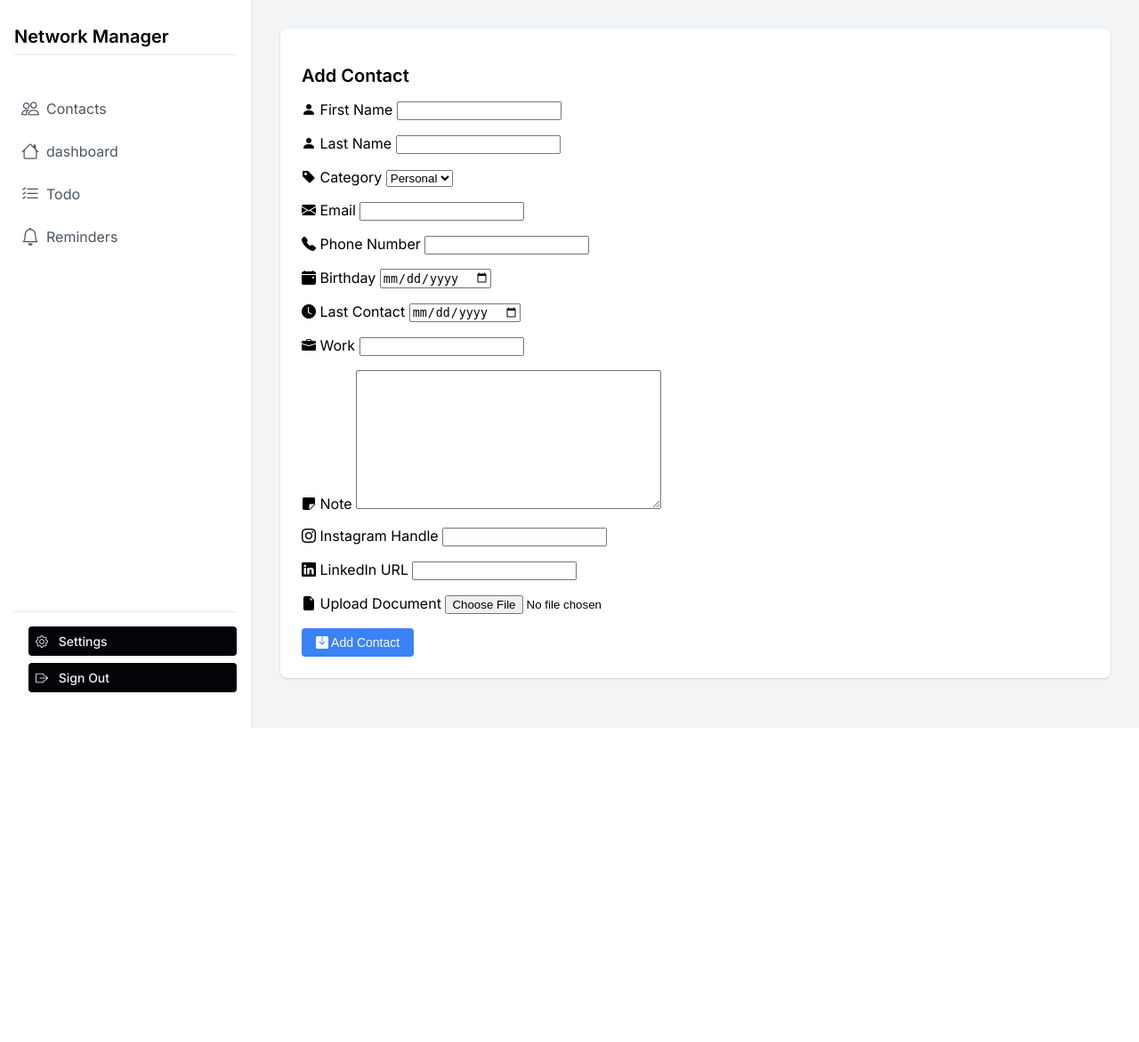
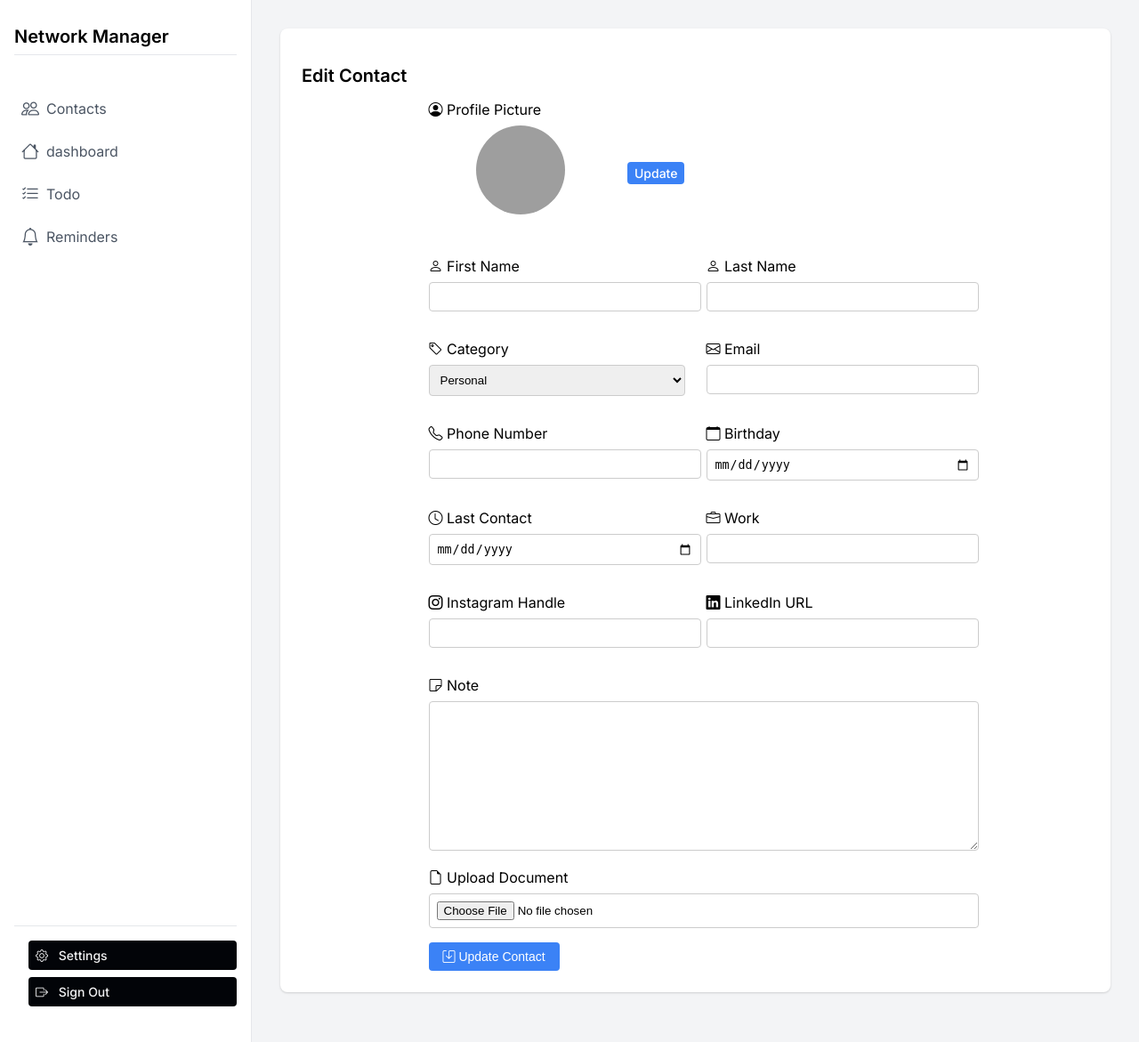
Before and after one commit to s-swen/circl, a Django app: page /dash/contacts/add/ in a window 1280 px wide. Shown: the whole page at 89% size. Before the commit the page ends 818 px from the top, so only its background shows below. Run offline with Django 5.2, Linux system fonts and the light colour scheme; the visitor is signed in with stand-in values (Sample User, id 1); some libraries are stand-ins or nearby versions; grey boxes are pictures that could not be loaded.

Commit message:
added contact details

```diff
--- a/circl/circl/settings.py
+++ b/circl/circl/settings.py
@@ -29,6 +29,10 @@ DEBUG = True
 
 ALLOWED_HOSTS = []
 
+if DEBUG:
+    CSRF_TRUSTED_ORIGINS = ['http://localhost:8000', 'https://localhost:8000']
+else:
+    CSRF_TRUSTED_ORIGINS = []
 
 # Application definition
 
--- a/circl/dash/forms.py
+++ b/circl/dash/forms.py
@@ -1,10 +1,11 @@
+# dash/forms.py
 from django import forms
 from .models import Contact
 
 class ContactForm(forms.ModelForm):
     class Meta:
         model = Contact
-        fields = ['first_name', 'last_name', 'category', 'email', 'phone_number', 'birthday', 'last_contact', 'work', 'note', 'instagram_handle', 'linkedin_url', 'uploaded_document']
+        fields = ['first_name', 'last_name', 'category', 'email', 'phone_number', 'birthday', 'last_contact', 'work', 'note', 'instagram_handle', 'linkedin_url', 'uploaded_document', 'profile_picture']
         widgets = {
             'birthday': forms.DateInput(attrs={'type': 'date'}),
             'last_contact': forms.DateInput(attrs={'type': 'date'}),
--- a/circl/dash/models.py
+++ b/circl/dash/models.py
@@ -1,3 +1,5 @@
+# dash/models.py
+
 from django.db import models
 from django.contrib.auth.models import User
 from django.urls import reverse
--- a/circl/dash/templates/dash/add_contact_detail.html
+++ /dev/null
@@ -1,87 +0,0 @@
-<!-- templates/dash/add_contact_detail.html -->
-{% extends 'dash/base.html' %}
-{% load static %}
-
-{% block content %}
-<div class="card">
-    <h2 class="card-title">{% if contact.id %}Edit{% else %}Add{% endif %} Contact</h2>
-    <form method="post" enctype="multipart/form-data">
-        {% csrf_token %}
-        <div class="form-group">
-            <label for="{{ form.first_name.id_for_label }}">
-                <i class="bi bi-person-fill"></i> First Name
-            </label>
-            {{ form.first_name }}
-        </div>
-        <div class="form-group">
-            <label for="{{ form.last_name.id_for_label }}">
-                <i class="bi bi-person-fill"></i> Last Name
-            </label>
-            {{ form.last_name }}
-        </div>
-        <div class="form-group">
-            <label for="{{ form.category.id_for_label }}">
-                <i class="bi bi-tag-fill"></i> Category
-            </label>
-            {{ form.category }}
-        </div>
-        <div class="form-group">
-            <label for="{{ form.email.id_for_label }}">
-                <i class="bi bi-envelope-fill"></i> Email
-            </label>
-            {{ form.email }}
-        </div>
-        <div class="form-group">
-            <label for="{{ form.phone_number.id_for_label }}">
-                <i class="bi bi-telephone-fill"></i> Phone Number
-            </label>
-            {{ form.phone_number }}
-        </div>
-        <div class="form-group">
-            <label for="{{ form.birthday.id_for_label }}">
-                <i class="bi bi-calendar-event-fill"></i> Birthday
-            </label>
-            {{ form.birthday }}
-        </div>
-        <div class="form-group">
-            <label for="{{ form.last_contact.id_for_label }}">
-                <i class="bi bi-clock-fill"></i> Last Contact
-            </label>
-            {{ form.last_contact }}
-        </div>
-        <div class="form-group">
-            <label for="{{ form.work.id_for_label }}">
-                <i class="bi bi-briefcase-fill"></i> Work
-            </label>
-            {{ form.work }}
-        </div>
-        <div class="form-group">
-            <label for="{{ form.note.id_for_label }}">
-                <i class="bi bi-sticky-fill"></i> Note
-            </label>
-            {{ form.note }}
-        </div>
-        <div class="form-group">
-            <label for="{{ form.instagram_handle.id_for_label }}">
-                <i class="bi bi-instagram"></i> Instagram Handle
-            </label>
-            {{ form.instagram_handle }}
-        </div>
-        <div class="form-group">
-            <label for="{{ form.linkedin_url.id_for_label }}">
-                <i class="bi bi-linkedin"></i> LinkedIn URL
-            </label>
-            {{ form.linkedin_url }}
-        </div>
-        <div class="form-group">
-            <label for="{{ form.uploaded_document.id_for_label }}">
-                <i class="bi bi-file-earmark-fill"></i> Upload Document
-            </label>
-            {{ form.uploaded_document }}
-        </div>
-        <button type="submit" class="btn btn-primary">
-            <i class="bi bi-save-fill"></i> {% if contact.id %}Update{% else %}Add{% endif %} Contact
-        </button>
-    </form>
-</div>
-{% endblock %}
--- a/circl/dash/templates/dash/base.html
+++ b/circl/dash/templates/dash/base.html
@@ -266,10 +266,45 @@
             opacity: 0.9;
         }
 
-/*
-        .profile-container, .profile-info, .info-branch, .branch-1, .branch-2, .branch-3, .branch-4, .branch-5, .branch-6 {
-            all: unset;
-        } */
+        .contact-form {
+            max-width: 600px;
+            margin: 0 auto;
+        }
+        .form-row {
+            display: flex;
+            justify-content: space-between;
+            margin-bottom: 1rem;
+        }
+        .form-group {
+            flex: 0 0 48%;
+        }
+        .form-group label {
+            display: block;
+            margin-bottom: 0.5rem;
+        }
+        .form-group input,
+        .form-group select,
+        .form-group textarea {
+            width: 100%;
+            padding: 0.5rem;
+            border: 1px solid #ccc;
+            border-radius: 4px;
+        }
+        .profile-picture-container {
+            display: flex;
+            align-items: center;
+            gap: 1rem;
+        }
+        .profile-picture {
+            width: 100px;
+            height: 100px;
+            object-fit: cover;
+            border-radius: 50%;
+        }
+        .update-picture-btn {
+            padding: 0.25rem 0.5rem;
+            font-size: 0.875rem;
+        }
     </style>
 </head>
 <body>
--- a/circl/dash/templates/dash/contact_detail.html
+++ b/circl/dash/templates/dash/contact_detail.html
@@ -50,7 +50,7 @@
     {% endif %}
 
     <div class="profile-actions">
-        <a href="{% url 'contact-detail' contact.id %}" class="btn btn-primary"><i class="bi bi-pencil"></i> Edit</a>
+        <a href="{% url 'edit-contact' contact.id %}" class="btn btn-primary"><i class="bi bi-pencil"></i> Edit</a>
         <a href="{% url 'delete-contact' contact.id %}" class="btn btn-danger"><i class="bi bi-trash"></i> Delete</a>
     </div>
 </div>
--- /dev/null
+++ b/circl/dash/templates/dash/edit_contact.html
@@ -0,0 +1,114 @@
+{% extends 'dash/base.html' %}
+{% load static %}
+
+{% block content %}
+<div class="card">
+    <h2 class="card-title">Edit Contact</h2>
+    <form method="post" enctype="multipart/form-data" class="contact-form">
+        {% csrf_token %}
+        <div class="form-row">
+            <div class="form-group">
+                <label for="{{ form.profile_picture.id_for_label }}">
+                    <i class="bi bi-person-circle"></i> Profile Picture
+                </label>
+                <div class="profile-picture-container">
+                    {% if contact.profile_picture %}
+                        <img src="{{ contact.profile_picture.url }}" alt="Profile Picture" class="profile-picture">
+                    {% else %}
+                        <img src="{% static 'dash/images/default-profile.png' %}" alt="Default Profile Picture" class="profile-picture">
+                    {% endif %}
+                    <label for="{{ form.profile_picture.id_for_label }}" class="btn btn-sm btn-primary update-picture-btn">
+                        Update
+                        <input type="file" name="{{ form.profile_picture.name }}" accept="image/*" id="{{ form.profile_picture.id_for_label }}" style="display: none;">
+                    </label>
+                </div>
+            </div>
+        </div>
+        <div class="form-row">
+            <div class="form-group">
+                <label for="{{ form.first_name.id_for_label }}">
+                    <i class="bi bi-person"></i> First Name
+                </label>
+                {{ form.first_name }}
+            </div>
+            <div class="form-group">
+                <label for="{{ form.last_name.id_for_label }}">
+                    <i class="bi bi-person"></i> Last Name
+                </label>
+                {{ form.last_name }}
+            </div>
+        </div>
+        <div class="form-row">
+            <div class="form-group">
+                <label for="{{ form.category.id_for_label }}">
+                    <i class="bi bi-tag"></i> Category
+                </label>
+                {{ form.category }}
+            </div>
+            <div class="form-group">
+                <label for="{{ form.email.id_for_label }}">
+                    <i class="bi bi-envelope"></i> Email
+                </label>
+                {{ form.email }}
+            </div>
+        </div>
+        <div class="form-row">
+            <div class="form-group">
+                <label for="{{ form.phone_number.id_for_label }}">
+                    <i class="bi bi-telephone"></i> Phone Number
+                </label>
+                {{ form.phone_number }}
+            </div>
+            <div class="form-group">
+                <label for="{{ form.birthday.id_for_label }}">
+                    <i class="bi bi-calendar"></i> Birthday
+                </label>
+                {{ form.birthday }}
+            </div>
+        </div>
+        <div class="form-row">
+            <div class="form-group">
+                <label for="{{ form.last_contact.id_for_label }}">
+                    <i class="bi bi-clock"></i> Last Contact
+                </label>
+                {{ form.last_contact }}
+            </div>
+            <div class="form-group">
+                <label for="{{ form.work.id_for_label }}">
+                    <i class="bi bi-briefcase"></i> Work
+                </label>
+                {{ form.work }}
+            </div>
+        </div>
+        <div class="form-row">
+            <div class="form-group">
+                <label for="{{ form.instagram_handle.id_for_label }}">
+                    <i class="bi bi-instagram"></i> Instagram Handle
+                </label>
+                {{ form.instagram_handle }}
+            </div>
+            <div class="form-group">
+                <label for="{{ form.linkedin_url.id_for_label }}">
+                    <i class="bi bi-linkedin"></i> LinkedIn URL
+                </label>
+                {{ form.linkedin_url }}
+            </div>
+        </div>
+        <div class="form-group">
+            <label for="{{ form.note.id_for_label }}">
+                <i class="bi bi-sticky"></i> Note
+            </label>
+            {{ form.note }}
+        </div>
+        <div class="form-group">
+            <label for="{{ form.uploaded_document.id_for_label }}">
+                <i class="bi bi-file-earmark"></i> Upload Document
+            </label>
+            {{ form.uploaded_document }}
+        </div>
+        <button type="submit" class="btn btn-primary">
+            <i class="bi bi-save"></i> Update Contact
+        </button>
+    </form>
+</div>
+{% endblock %}
--- a/circl/dash/urls.py
+++ b/circl/dash/urls.py
@@ -1,4 +1,4 @@
-# urls.py
+# dash/urls.py
 from django.urls import path
 from . import views
 
@@ -6,8 +6,9 @@ urlpatterns = [
     path('', views.contact_list, name='contact-list'),
     path('dashboard/', views.dashboard, name='dashboard'),
     path('contacts/', views.contact_list, name='contact-list'),
-    path('contacts/add/', views.add_contact_detail, name='add-contact-detail'),
+    path('contacts/add/', views.edit_contact, name='add-contact'),
     path('contacts/<int:pk>/', views.contact_detail, name='contact-detail'),
+    path('contacts/<int:pk>/edit/', views.edit_contact, name='edit-contact'),
     path('contacts/<int:pk>/delete/', views.delete_contact, name='delete-contact'),
     path('todo/', views.todo, name='todo'),
     path('reminders/', views.reminders, name='reminders'),
--- a/circl/dash/views.py
+++ b/circl/dash/views.py
@@ -1,4 +1,4 @@
-# views.py
+# dash/views.py
 from django.shortcuts import get_object_or_404, render, redirect
 from django.contrib.auth.decorators import login_required
 from .models import Contact
@@ -13,32 +13,33 @@ def dashboard(request):
 @login_required
 def contact_list(request):
     contacts = Contact.objects.filter(user=request.user.profile)
-    return render(request, 'dash/contact_list.html', {'contacts': contacts})
+    category_choices = Contact.CATEGORY_CHOICES
+    return render(request, 'dash/contact_list.html', {'contacts': contacts, 'category_choices': category_choices})
 
 @login_required
-def add_contact_detail(request):
+def edit_contact(request, pk=None):
+    if pk:
+        contact = get_object_or_404(Contact, pk=pk, user=request.user.profile)
+    else:
+        contact = None
+
     if request.method == 'POST':
-        form = ContactForm(request.POST, request.FILES)
+        form = ContactForm(request.POST, request.FILES, instance=contact)
         if form.is_valid():
             contact = form.save(commit=False)
-            contact.user = request.user.profile
+            if not contact.pk:
+                contact.user = request.user.profile
             contact.save()
             return redirect('contact-detail', pk=contact.pk)
     else:
-        form = ContactForm()
-    return render(request, 'dash/add_contact_detail.html', {'form': form})
+        form = ContactForm(instance=contact)
+
+    return render(request, 'dash/edit_contact.html', {'form': form, 'contact': contact})
 
 @login_required
 def contact_detail(request, pk):
     contact = get_object_or_404(Contact, pk=pk, user=request.user.profile)
-    if request.method == 'POST':
-        form = ContactForm(request.POST, request.FILES, instance=contact)
-        if form.is_valid():
-            form.save()
-            return redirect('contact-detail', pk=contact.pk)
-    else:
-        form = ContactForm(instance=contact)
-    return render(request, 'dash/contact_detail.html', {'form': form, 'contact': contact})
+    return render(request, 'dash/contact_detail.html', {'contact': contact})
 
 @login_required
 def delete_contact(request, pk):
@@ -55,13 +56,9 @@ def todo(request):
 def reminders(request):
     return render(request, 'dash/reminders.html')
 
-# dash/views.py
 @login_required
 def settings(request):
     return render(request, 'dash/settings.html')
-
-from django.contrib.auth.forms import UserCreationForm
-from django.contrib.auth.decorators import login_required
 
 def login_view(request):
     if request.method == 'POST':
```
Also changed, not shown: circl/dash/templates/dash/contact_list.html (+20 -80 lines).
